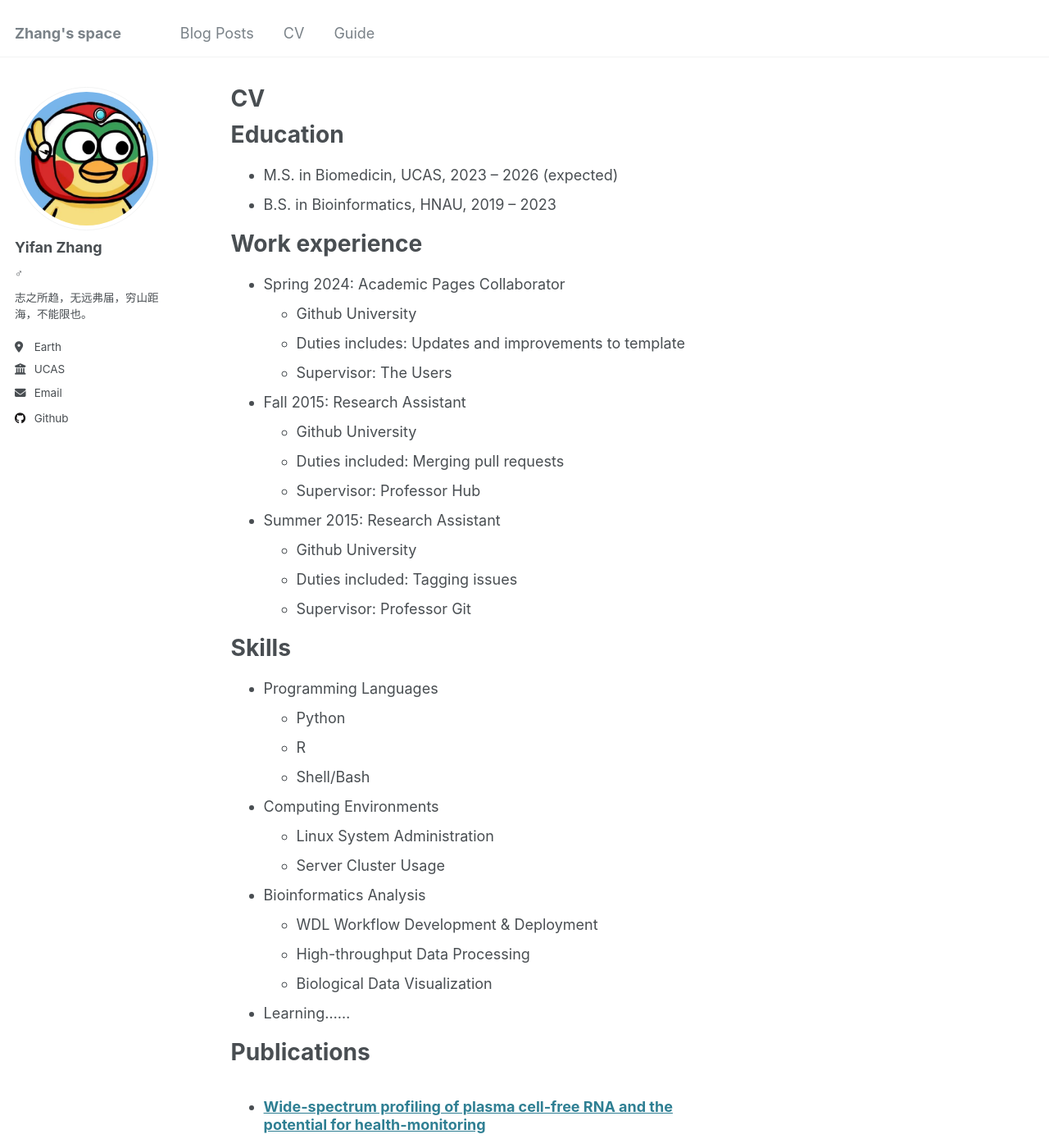
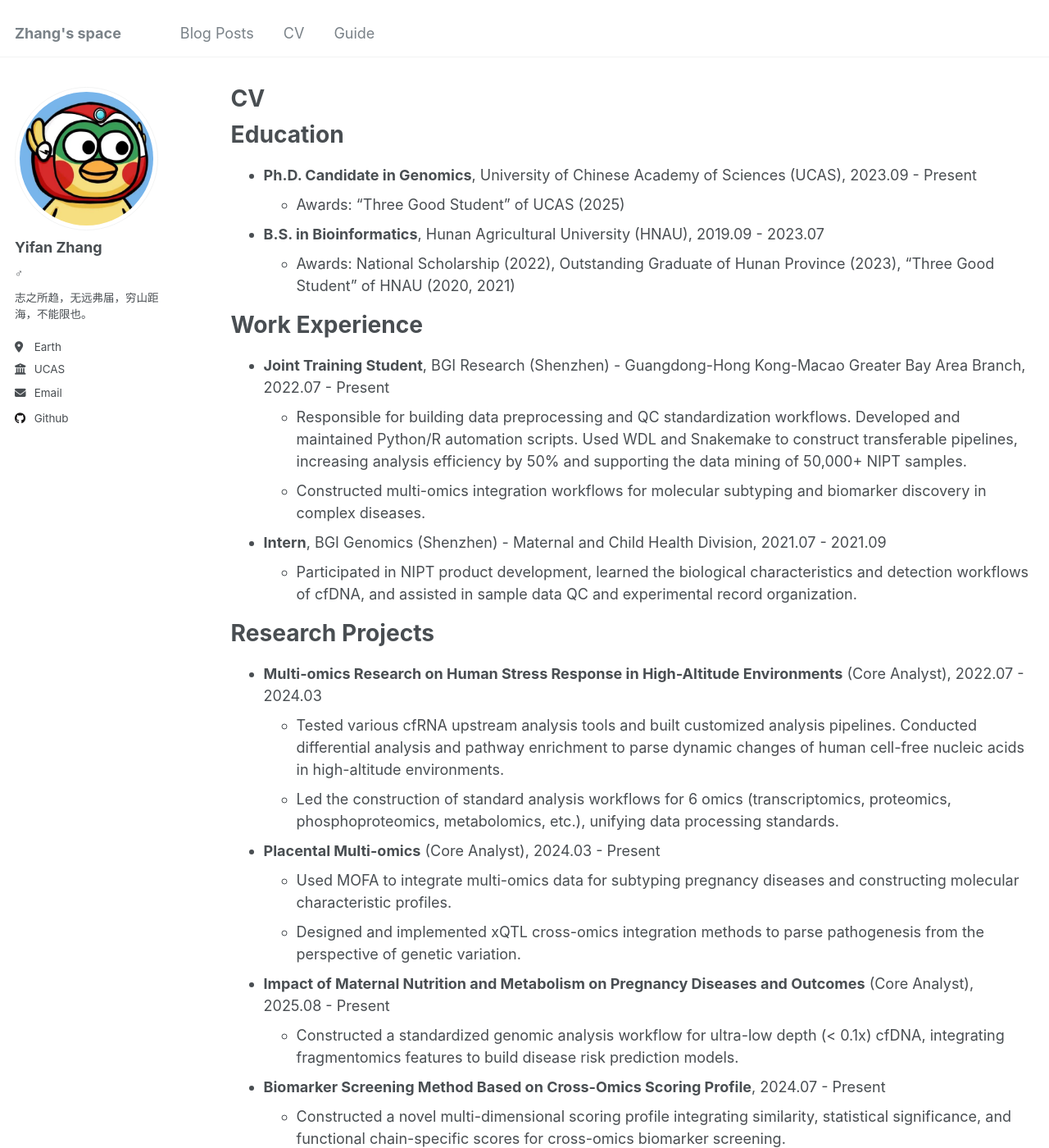
Before and after one commit to yf8578/yf8578.github.io, a Jekyll site: the page built from _pages/cv.md, in a window 1280 px wide and 1400 px high. Shown: the whole window at 82% size. Built offline with Jekyll 4.4.1, drawn with Linux system fonts in a browser that asks for light colours; some of the changed text lies outside the part shown.

Commit message:
Update CV page with current resume

```diff
--- a/_pages/cv.md
+++ b/_pages/cv.md
@@ -11,41 +11,44 @@ redirect_from:
 
 Education
 ======
-<!-- * Ph.D in Version Control Theory, GitHub University, 2018 (expected) -->
-* M.S. in Biomedicin, UCAS, 2023 -- 2026 (expected)
-* B.S. in Bioinformatics, HNAU, 2019 -- 2023
+* **Ph.D. Candidate in Genomics**, University of Chinese Academy of Sciences (UCAS), 2023.09 - Present
+  * Awards: "Three Good Student" of UCAS (2025)
+* **B.S. in Bioinformatics**, Hunan Agricultural University (HNAU), 2019.09 - 2023.07
+  * Awards: National Scholarship (2022), Outstanding Graduate of Hunan Province (2023), "Three Good Student" of HNAU (2020, 2021)
 
-Work experience
+Work Experience
 ======
-* Spring 2024: Academic Pages Collaborator
-  * Github University
-  * Duties includes: Updates and improvements to template
-  * Supervisor: The Users
+* **Joint Training Student**, BGI Research (Shenzhen) - Guangdong-Hong Kong-Macao Greater Bay Area Branch, 2022.07 - Present
+  * Responsible for building data preprocessing and QC standardization workflows. Developed and maintained Python/R automation scripts. Used WDL and Snakemake to construct transferable pipelines, increasing analysis efficiency by 50% and supporting the data mining of 50,000+ NIPT samples.
+  * Constructed multi-omics integration workflows for molecular subtyping and biomarker discovery in complex diseases.
+* **Intern**, BGI Genomics (Shenzhen) - Maternal and Child Health Division, 2021.07 - 2021.09
+  * Participated in NIPT product development, learned the biological characteristics and detection workflows of cfDNA, and assisted in sample data QC and experimental record organization.
 
-* Fall 2015: Research Assistant
-  * Github University
-  * Duties included: Merging pull requests
-  * Supervisor: Professor Hub
-
-* Summer 2015: Research Assistant
-  * Github University
-  * Duties included: Tagging issues
-  * Supervisor: Professor Git
+Research Projects
+======
+* **Multi-omics Research on Human Stress Response in High-Altitude Environments** (Core Analyst), 2022.07 - 2024.03
+  * Tested various cfRNA upstream analysis tools and built customized analysis pipelines. Conducted differential analysis and pathway enrichment to parse dynamic changes of human cell-free nucleic acids in high-altitude environments.
+  * Led the construction of standard analysis workflows for 6 omics (transcriptomics, proteomics, phosphoproteomics, metabolomics, etc.), unifying data processing standards.
+* **Placental Multi-omics** (Core Analyst), 2024.03 - Present
+  * Used MOFA to integrate multi-omics data for subtyping pregnancy diseases and constructing molecular characteristic profiles.
+  * Designed and implemented xQTL cross-omics integration methods to parse pathogenesis from the perspective of genetic variation.
+* **Impact of Maternal Nutrition and Metabolism on Pregnancy Diseases and Outcomes** (Core Analyst), 2025.08 - Present
+  * Constructed a standardized genomic analysis workflow for ultra-low depth (< 0.1x) cfDNA, integrating fragmentomics features to build disease risk prediction models.
+* **Biomarker Screening Method Based on Cross-Omics Scoring Profile**, 2024.07 - Present
+  * Constructed a novel multi-dimensional scoring profile integrating similarity, statistical significance, and functional chain-specific scores for cross-omics biomarker screening.
 
 Skills
 ======
-* Programming Languages
-  * Python
-  * R
-  * Shell/Bash
-* Computing Environments
-  * Linux System Administration
-  * Server Cluster Usage
-* Bioinformatics Analysis
-  * WDL Workflow Development & Deployment
-  * High-throughput Data Processing
-  * Biological Data Visualization
-* Learning......
+* **Programming Languages**: Python, R, Shell/Bash
+* **Computing Environments**: Linux System Administration, Server Cluster Usage
+* **Bioinformatics Analysis**: WDL/Snakemake Workflow Development & Deployment, High-throughput Data Processing, Multi-omics Integration, Biological Data Visualization
+* **Languages**: English (CET-6, good reading, writing, and communication skills)
+
+Academic Achievements
+======
+* **Publications**: 2 SCI Papers (1 First Author)
+* **Software Copyrights**: 4
+* **Invention Patents**: Participated in 2, 1 pending
 
 Publications
 ======
@@ -53,18 +56,8 @@ Publications
     {% include archive-single-cv.html %}
   {% endfor %}</ul>
 
-Talks
+Service and Leadership
 ======
-  <ul>{% for post in site.talks reversed %}
-    {% include archive-single-talk-cv.html  %}
-  {% endfor %}</ul>
-
-Teaching
-======
-  <ul>{% for post in site.teaching reversed %}
-    {% include archive-single-cv.html %}
-  {% endfor %}</ul>
-
-Service and leadership
-======
-* Currently signed in to 43 different slack teams
+* Disciplinary Inspection Committee Member, 516 Party Branch, UCAS (2023.09 - 2024.03)
+* Deputy Director, Office of the Youth Volunteer Association, Youth League Committee of HNAU (2020.09 - 2021.09)
+* Secretary of the Youth League Branch, Bio-Sci 19-1 & Bio-Info 19-3 (2019.09 - 2021.09)
```
